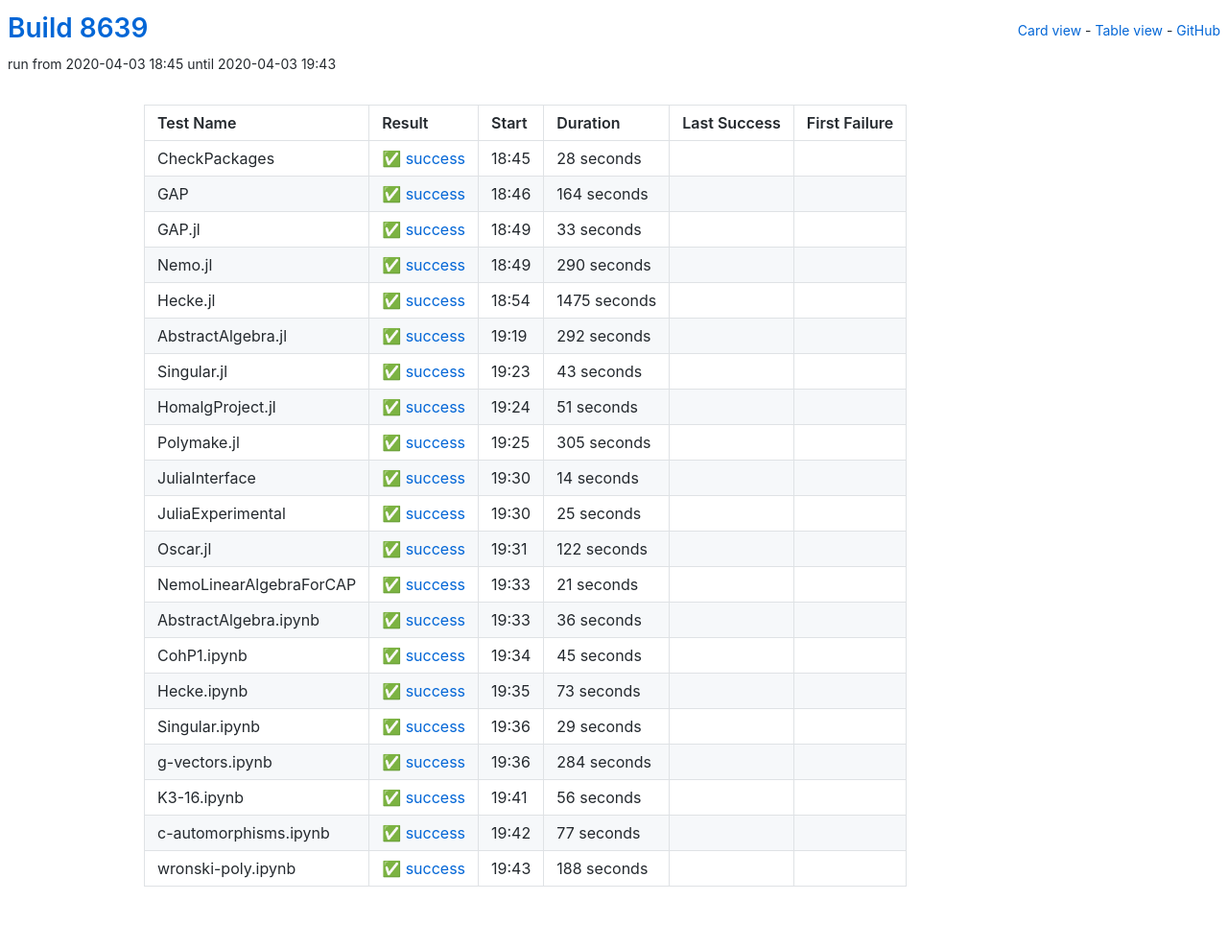
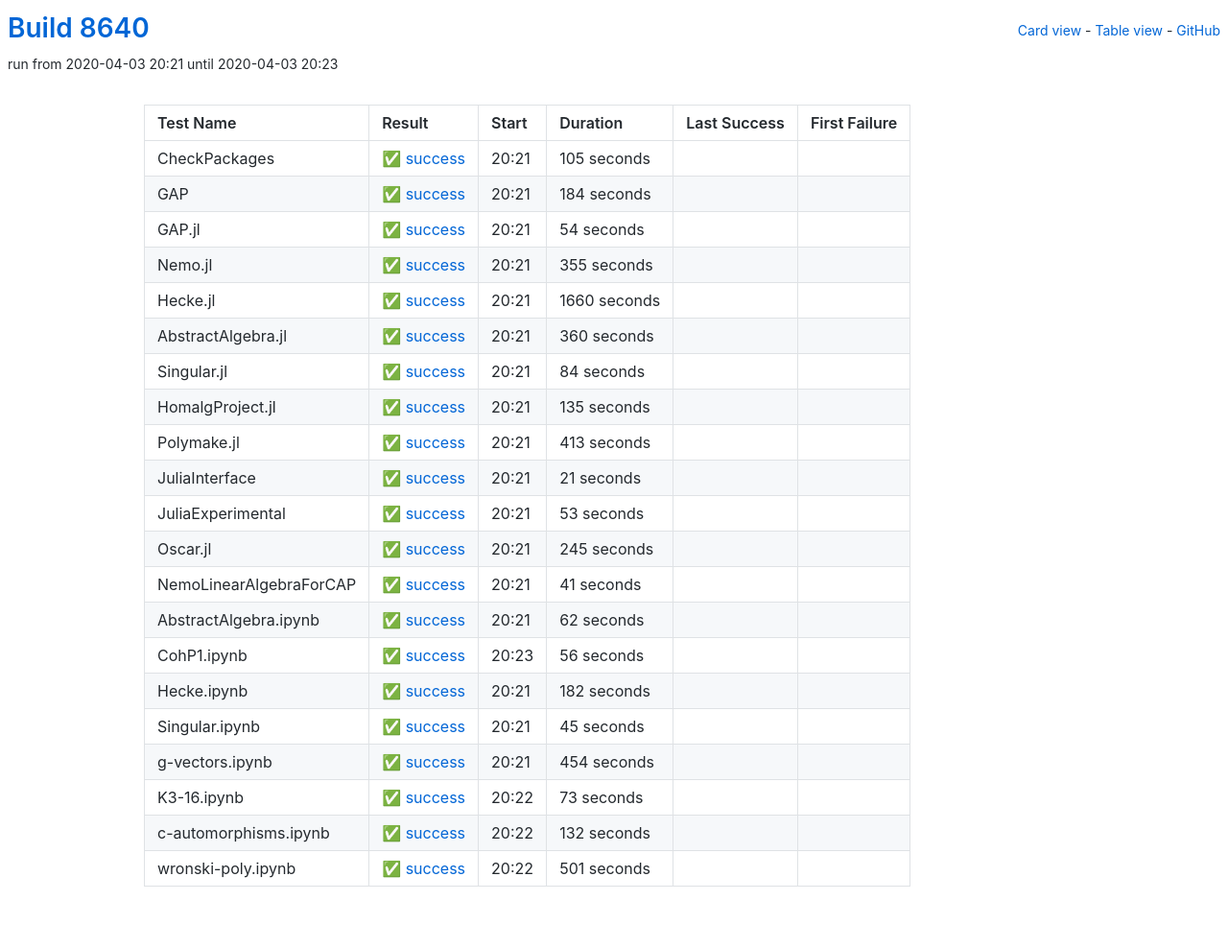
Before and after one commit to oscar-system/oscar-ci-status, a Jekyll site: the page built from table.html, in a window 1280 px wide. Shown: the whole page at 96% size. Built offline with Jekyll 4.4.1, drawn with Linux system fonts in a browser that asks for light colours.

Commit message:
Build 8640

```diff
--- a/_data/ci.yml
+++ b/_data/ci.yml
@@ -1,137 +1,104 @@
-build: 8639
-build_url: https://oscarci.mathematik.uni-kl.de/job/oscar/8639/
+build: 8640
+build_url: https://oscarci.mathematik.uni-kl.de/job/oscar/8640/
 job: oscar
 tests:
-- duration: 28
+- duration: 105
   exitcode: 0
   first_failure: false
   first_failure_url: null
   last_success: false
   last_success_url: null
-  log: https://oscarci.mathematik.uni-kl.de/job/oscar/8639/artifact/logs/build-8639/CheckPackages.log
+  log: https://oscarci.mathematik.uni-kl.de/job/oscar/8640/artifact/logs/build-8640/CheckPackages.log
   name: CheckPackages
-  start: 2020-04-03 18:45
+  start: 2020-04-03 20:21
   status: success
   success: true
-- duration: 164
+- duration: 184
   exitcode: 0
   first_failure: false
   first_failure_url: null
   last_success: false
   last_success_url: null
-  log: https://oscarci.mathematik.uni-kl.de/job/oscar/8639/artifact/logs/build-8639/GAP.log
+  log: https://oscarci.mathematik.uni-kl.de/job/oscar/8640/artifact/logs/build-8640/GAP.log
   name: GAP
-  start: 2020-04-03 18:46
+  start: 2020-04-03 20:21
   status: success
   success: true
-- duration: 33
+- duration: 54
   exitcode: 0
   first_failure: false
   first_failure_url: null
   last_success: false
   last_success_url: null
-  log: https://oscarci.mathematik.uni-kl.de/job/oscar/8639/artifact/logs/build-8639/GAP.jl.log
+  log: https://oscarci.mathematik.uni-kl.de/job/oscar/8640/artifact/logs/build-8640/GAP.jl.log
   name: GAP.jl
-  start: 2020-04-03 18:49
+  start: 2020-04-03 20:21
   status: success
   success: true
-- duration: 290
+- duration: 355
   exitcode: 0
   first_failure: false
   first_failure_url: null
   last_success: false
   last_success_url: null
-  log: https://oscarci.mathematik.uni-kl.de/job/oscar/8639/artifact/logs/build-8639/Nemo.jl.log
+  log: https://oscarci.mathematik.uni-kl.de/job/oscar/8640/artifact/logs/build-8640/Nemo.jl.log
   name: Nemo.jl
-  start: 2020-04-03 18:49
+  start: 2020-04-03 20:21
   status: success
   success: true
-- duration: 1475
+- duration: 1660
   exitcode: 0
   first_failure: false
   first_failure_url: null
   last_success: false
   last_success_url: null
-  log: https://oscarci.mathematik.uni-kl.de/job/oscar/8639/artifact/logs/build-8639/Hecke.jl.log
+  log: https://oscarci.mathematik.uni-kl.de/job/oscar/8640/artifact/logs/build-8640/Hecke.jl.log
   name: Hecke.jl
-  start: 2020-04-03 18:54
+  start: 2020-04-03 20:21
   status: success
   success: true
-- duration: 292
+- duration: 360
   exitcode: 0
   first_failure: false
   first_failure_url: null
   last_success: false
   last_success_url: null
-  log: https://oscarci.mathematik.uni-kl.de/job/oscar/8639/artifact/logs/build-8639/AbstractAlgebra.jl.log
+  log: https://oscarci.mathematik.uni-kl.de/job/oscar/8640/artifact/logs/build-8640/AbstractAlgebra.jl.log
   name: AbstractAlgebra.jl
-  start: 2020-04-03 19:19
+  start: 2020-04-03 20:21
   status: success
   success: true
-- duration: 43
+- duration: 84
   exitcode: 0
   first_failure: false
   first_failure_url: null
   last_success: false
   last_success_url: null
-  log: https://oscarci.mathematik.uni-kl.de/job/oscar/8639/artifact/logs/build-8639/Singular.jl.log
+  log: https://oscarci.mathematik.uni-kl.de/job/oscar/8640/artifact/logs/build-8640/Singular.jl.log
   name: Singular.jl
-  start: 2020-04-03 19:23
+  start: 2020-04-03 20:21
   status: success
   success: true
-- duration: 51
+- duration: 135
   exitcode: 0
   first_failure: false
   first_failure_url: null
   last_success: false
   last_success_url: null
-  log: https://oscarci.mathematik.uni-kl.de/job/oscar/8639/artifact/logs/build-8639/HomalgProject.jl.log
+  log: https://oscarci.mathematik.uni-kl.de/job/oscar/8640/artifact/logs/build-8640/HomalgProject.jl.log
   name: HomalgProject.jl
-  start: 2020-04-03 19:24
+  start: 2020-04-03 20:21
   status: success
   success: true
-- duration: 305
+- duration: 413
   exitcode: 0
   first_failure: false
   first_failure_url: null
   last_success: false
   last_success_url: null
-  log: https://oscarci.mathematik.uni-kl.de/job/oscar/8639/artifact/logs/build-8639/Polymake.jl.log
+  log: https://oscarci.mathematik.uni-kl.de/job/oscar/8640/artifact/logs/build-8640/Polymake.jl.log
   name: Polymake.jl
-  start: 2020-04-03 19:25
-  status: success
-  success: true
-- duration: 14
-  exitcode: 0
-  first_failure: false
-  first_failure_url: null
-  last_success: false
-  last_success_url: null
-  log: https://oscarci.mathematik.uni-kl.de/job/oscar/8639/artifact/logs/build-8639/JuliaInterface.log
-  name: JuliaInterface
-  start: 2020-04-03 19:30
-  status: success
-  success: true
-- duration: 25
-  exitcode: 0
-  first_failure: false
-  first_failure_url: null
-  last_success: false
-  last_success_url: null
-  log: https://oscarci.mathematik.uni-kl.de/job/oscar/8639/artifact/logs/build-8639/JuliaExperimental.log
-  name: JuliaExperimental
-  start: 2020-04-03 19:30
-  status: success
-  success: true
-- duration: 122
-  exitcode: 0
-  first_failure: false
-  first_failure_url: null
-  last_success: false
-  last_success_url: null
-  log: https://oscarci.mathematik.uni-kl.de/job/oscar/8639/artifact/logs/build-8639/Oscar.jl.log
-  name: Oscar.jl
-  start: 2020-04-03 19:31
+  start: 2020-04-03 20:21
   status: success
   success: true
 - duration: 21
@@ -140,20 +107,75 @@ tests:
   first_failure_url: null
   last_success: false
   last_success_url: null
-  log: https://oscarci.mathematik.uni-kl.de/job/oscar/8639/artifact/logs/build-8639/NemoLinearAlgebraForCAP.log
-  name: NemoLinearAlgebraForCAP
-  start: 2020-04-03 19:33
+  log: https://oscarci.mathematik.uni-kl.de/job/oscar/8640/artifact/logs/build-8640/JuliaInterface.log
+  name: JuliaInterface
+  start: 2020-04-03 20:21
   status: success
   success: true
-- duration: 36
+- duration: 53
   exitcode: 0
   first_failure: false
   first_failure_url: null
   last_success: false
   last_success_url: null
-  log: https://oscarci.mathematik.uni-kl.de/job/oscar/8639/artifact/logs/build-8639/AbstractAlgebra.ipynb.log
+  log: https://oscarci.mathematik.uni-kl.de/job/oscar/8640/artifact/logs/build-8640/JuliaExperimental.log
+  name: JuliaExperimental
+  start: 2020-04-03 20:21
+  status: success
+  success: true
+- duration: 245
+  exitcode: 0
+  first_failure: false
+  first_failure_url: null
+  last_success: false
+  last_success_url: null
+  log: https://oscarci.mathematik.uni-kl.de/job/oscar/8640/artifact/logs/build-8640/Oscar.jl.log
+  name: Oscar.jl
+  start: 2020-04-03 20:21
+  status: success
+  success: true
+- duration: 41
+  exitcode: 0
+  first_failure: false
+  first_failure_url: null
+  last_success: false
+  last_success_url: null
+  log: https://oscarci.mathematik.uni-kl.de/job/oscar/8640/artifact/logs/build-8640/NemoLinearAlgebraForCAP.log
+  name: NemoLinearAlgebraForCAP
+  start: 2020-04-03 20:21
+  status: success
+  success: true
+- duration: 62
+  exitcode: 0
+  first_failure: false
+  first_failure_url: null
+  last_success: false
+  last_success_url: null
+  log: https://oscarci.mathematik.uni-kl.de/job/oscar/8640/artifact/logs/build-8640/AbstractAlgebra.ipynb.log
   name: AbstractAlgebra.ipynb
-  start: 2020-04-03 19:33
+  start: 2020-04-03 20:21
+  status: success
+  success: true
+- duration: 56
+  exitcode: 0
+  first_failure: false
+  first_failure_url: null
+  last_success: false
+  last_success_url: null
+  log: https://oscarci.mathematik.uni-kl.de/job/oscar/8640/artifact/logs/build-8640/CohP1.ipynb.log
+  name: CohP1.ipynb
+  start: 2020-04-03 20:23
+  status: success
+  success: true
+- duration: 182
+  exitcode: 0
+  first_failure: false
+  first_failure_url: null
+  last_success: false
+  last_success_url: null
+  log: https://oscarci.mathematik.uni-kl.de/job/oscar/8640/artifact/logs/build-8640/Hecke.ipynb.log
+  name: Hecke.ipynb
+  start: 2020-04-03 20:21
   status: success
   success: true
 - duration: 45
@@ -162,9 +184,20 @@ tests:
   first_failure_url: null
   last_success: false
   last_success_url: null
-  log: https://oscarci.mathematik.uni-kl.de/job/oscar/8639/artifact/logs/build-8639/CohP1.ipynb.log
-  name: CohP1.ipynb
-  start: 2020-04-03 19:34
+  log: https://oscarci.mathematik.uni-kl.de/job/oscar/8640/artifact/logs/build-8640/Singular.ipynb.log
+  name: Singular.ipynb
+  start: 2020-04-03 20:21
+  status: success
+  success: true
+- duration: 454
+  exitcode: 0
+  first_failure: false
+  first_failure_url: null
+  last_success: false
+  last_success_url: null
+  log: https://oscarci.mathematik.uni-kl.de/job/oscar/8640/artifact/logs/build-8640/g-vectors.ipynb.log
+  name: g-vectors.ipynb
+  start: 2020-04-03 20:21
   status: success
   success: true
 - duration: 73
@@ -173,63 +206,30 @@ tests:
   first_failure_url: null
   last_success: false
   last_success_url: null
-  log: https://oscarci.mathematik.uni-kl.de/job/oscar/8639/artifact/logs/build-8639/Hecke.ipynb.log
-  name: Hecke.ipynb
-  start: 2020-04-03 19:35
+  log: https://oscarci.mathematik.uni-kl.de/job/oscar/8640/artifact/logs/build-8640/K3-16.ipynb.log
+  name: K3-16.ipynb
+  start: 2020-04-03 20:22
   status: success
   success: true
-- duration: 29
+- duration: 132
   exitcode: 0
   first_failure: false
   first_failure_url: null
   last_success: false
   last_success_url: null
-  log: https://oscarci.mathematik.uni-kl.de/job/oscar/8639/artifact/logs/build-8639/Singular.ipynb.log
-  name: Singular.ipynb
-  start: 2020-04-03 19:36
+  log: https://oscarci.mathematik.uni-kl.de/job/oscar/8640/artifact/logs/build-8640/c-automorphisms.ipynb.log
+  name: c-automorphisms.ipynb
+  start: 2020-04-03 20:22
   status: success
   success: true
-- duration: 284
+- duration: 501
   exitcode: 0
   first_failure: false
   first_failure_url: null
   last_success: false
   last_success_url: null
-  log: https://oscarci.mathematik.uni-kl.de/job/oscar/8639/artifact/logs/build-8639/g-vectors.ipynb.log
-  name: g-vectors.ipynb
-  start: 2020-04-03 19:36
+  log: https://oscarci.mathematik.uni-kl.de/job/oscar/8640/artifact/logs/build-8640/wronski-poly.ipynb.log
+  name: wronski-poly.ipynb
+  start: 2020-04-03 20:22
   status: success
   success: true
-- duration: 56
-  exitcode: 0
-  first_failure: false
-  first_failure_url: null
-  last_success: false
-  last_success_url: null
-  log: https://oscarci.mathematik.uni-kl.de/job/oscar/8639/artifact/logs/build-8639/K3-16.ipynb.log
-  name: K3-16.ipynb
-  start: 2020-04-03 19:41
-  status: success
-  success: true
-- duration: 77
-  exitcode: 0
-  first_failure: false
-  first_failure_url: null
-  last_success: false
-  last_success_url: null
-  log: https://oscarci.mathematik.uni-kl.de/job/oscar/8639/artifact/logs/build-8639/c-automorphisms.ipynb.log
-  name: c-automorphisms.ipynb
-  start: 2020-04-03 19:42
-  status: success
-  success: true
-- duration: 188
-  exitcode: 0
-  first_failure: false
-  first_failure_url: null
-  last_success: false
-  last_success_url: null
-  log: https://oscarci.mathematik.uni-kl.de/job/oscar/8639/artifact/logs/build-8639/wronski-poly.ipynb.log
-  name: wronski-poly.ipynb
-  start: 2020-04-03 19:43
-  status: success
-  success: true
```
Also changed, not shown: README.md.
